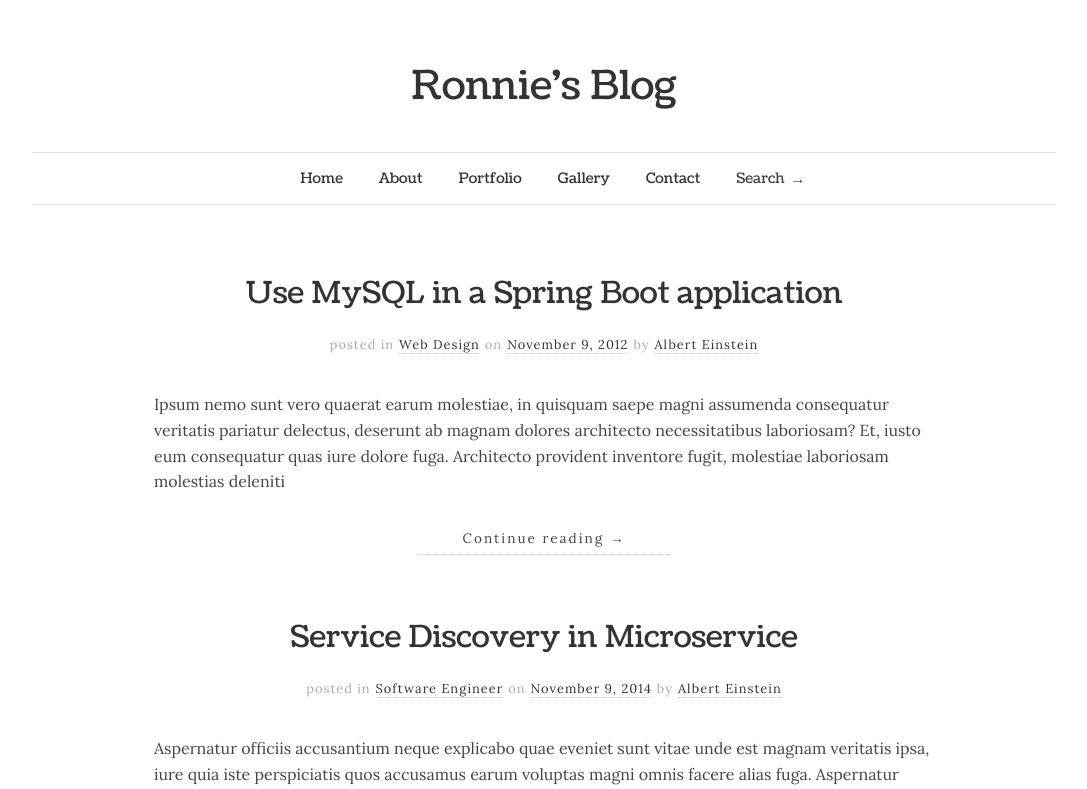
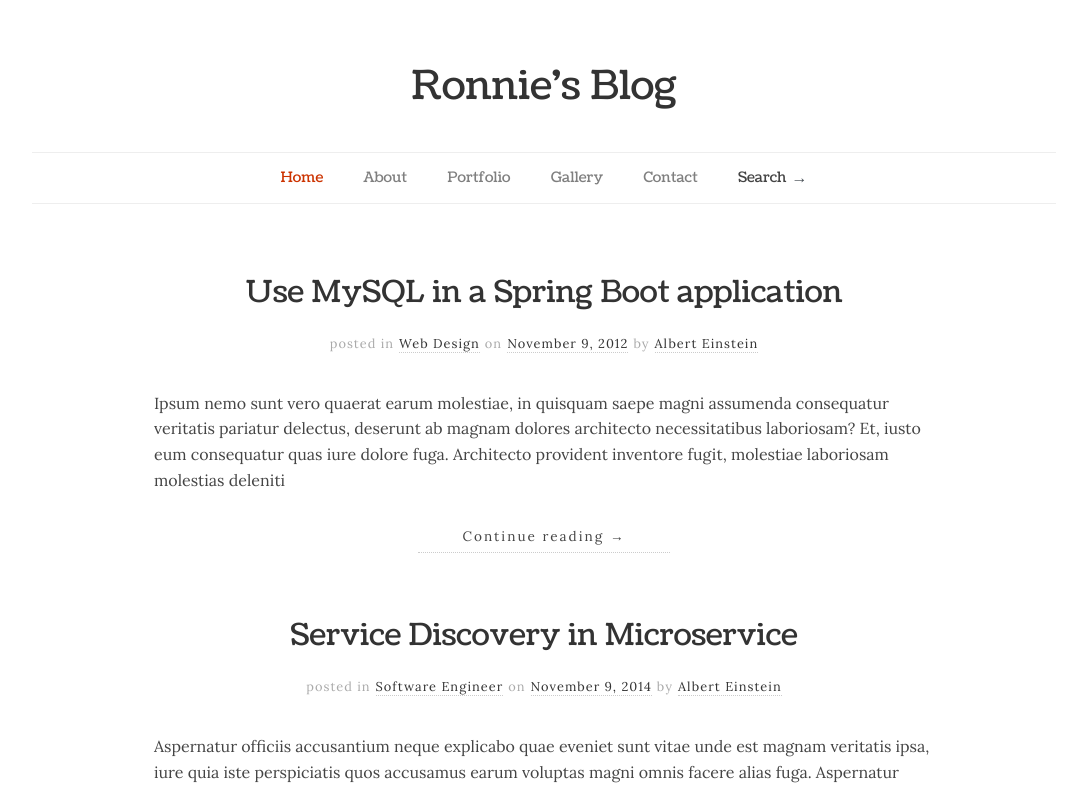
Before and after one commit to rokomari-com/blog, a React (Create React App) app: page / in a window 1280 px wide. Shown: the top 789 px of the page, without its empty margins (96-1183 px from the left). Built offline with nearby package versions, Linux system fonts and the light colour scheme.

Commit message:
navbar updated

```diff
--- a/src/components/layouts/Menu/Menu.js
+++ b/src/components/layouts/Menu/Menu.js
@@ -8,7 +8,7 @@ import './Menu.scss';
 
 const Menu = () => {
     return (
-        <Navbar expand="lg" className="border-top border-bottom rok-navbar">
+        <Navbar expand="lg" className="rok-navbar">
             <Navbar.Toggle aria-controls="basic-navbar-nav" />
             <Navbar.Collapse id="basic-navbar-nav">
                 <Nav className="m-auto">
--- a/src/components/layouts/Menu/Menu.scss
+++ b/src/components/layouts/Menu/Menu.scss
@@ -1,28 +1,35 @@
 @import "./../../../sass/config.scss";
 
 .rok-navbar {
-    padding: .3rem 1rem !important;
+    border-style: solid;
+    border-width: 1px 0;
+    border-color: #eee;
+    padding: .25rem 1rem !important;
     align-items: center;
     font-family: $secondaryFont;
-
     a.nav-link {
-        color: $primaryColor !important;
+        color: $primaryColor;
         border-bottom: 1px solid transparent;
         font-size: 0.9rem;
         display: inline-block;
-        margin: 0 1.25em;
+        margin: 0 1.4em;
         padding: 10px 0 !important;
         height: 32px;
         &:hover {
             border-bottom: $dottedBorder;
         }
     }
+    .home-btn {
+        color: #C30 !important;
+        margin-left: 0 !important;
+        padding-left: 0 !important;
+    }
     .dropdown-toggle::after {
         display: none;
         // content: " ";
     }
     label {
-        padding: 10px 5px 10px 1.25em;
+        padding: 10px 5px 10px 1.4em;
         font-size: 0.9rem;
         cursor: text;
     }
--- a/src/sass/_base/_basic.scss
+++ b/src/sass/_base/_basic.scss
@@ -76,12 +76,6 @@ body {
         width: 80%;
         margin: 0 auto;
     }
-    .border-top {
-        border-top: $solidBorder;
-    }
-    .border-bottom {
-        border-bottom: $solidBorder;
-    }
     .hyperlink-btn {
         color: $primaryColor;
         border-bottom: $dottedBorder;
```
